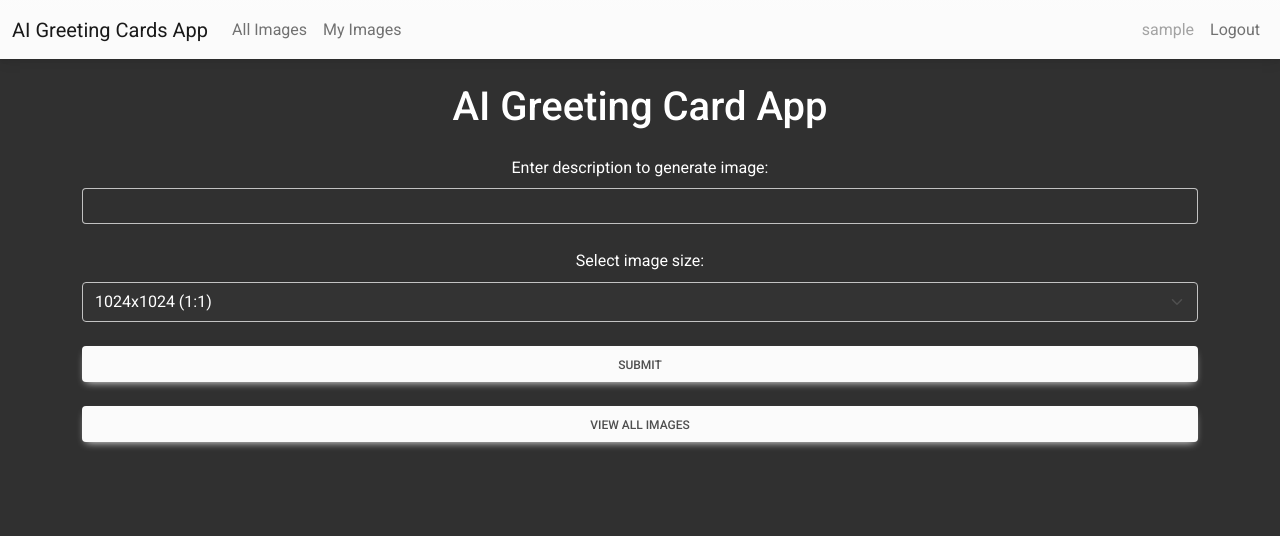
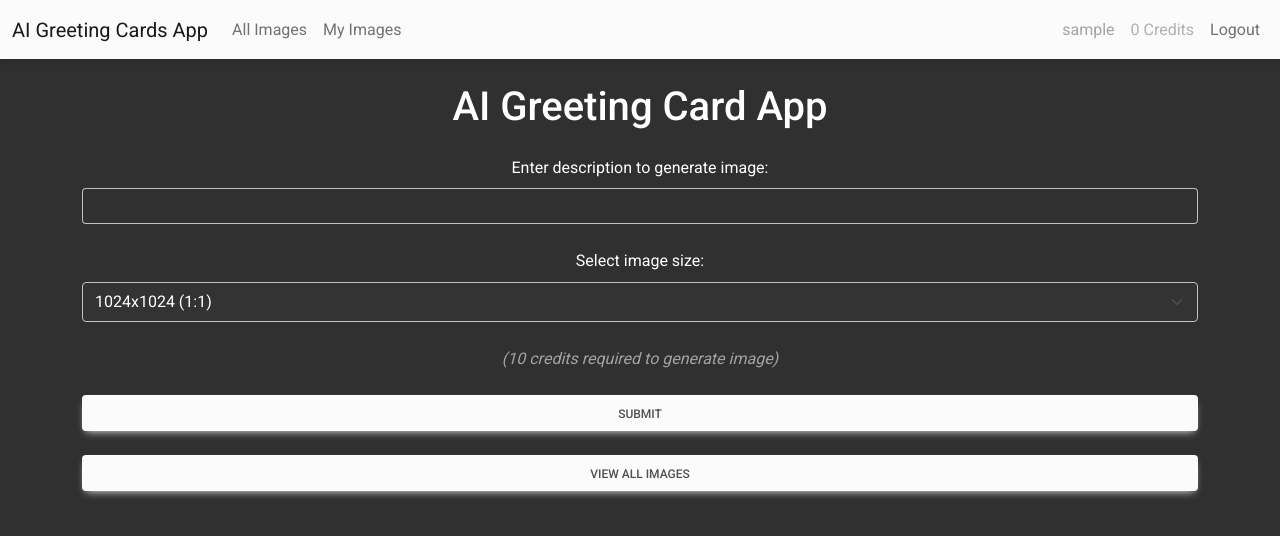
Before and after one commit to DrCBeatz/ai_greeting_cards, a Django app: page / in a window 1280 px wide. Shown: the top 536 px of the page. Run offline with Django 4.2, Linux system fonts and the light colour scheme; the visitor is signed in with stand-in values (Sample User, id 1); parts of the project's set-up code (start-up, migrations or seed data) failed here and were passed over.

Commit message:
add credits feature

```diff
--- a/accounts/admin.py
+++ b/accounts/admin.py
@@ -3,7 +3,6 @@
 from django.contrib import admin
 from django.contrib.auth import get_user_model
 from django.contrib.auth.admin import UserAdmin
-
 from .forms import CustomUserCreationForm, CustomUserChangeForm
 
 CustomUser = get_user_model()
@@ -16,6 +15,11 @@ class CustomUserAdmin(UserAdmin):
         "email",
         "username",
         "is_superuser",
+        "credits",
     ]
 
+    fieldsets = UserAdmin.fieldsets + (
+        (None, {'fields': ('credits',)}),
+    )
+
 admin.site.register(CustomUser, CustomUserAdmin)
--- a/accounts/models.py
+++ b/accounts/models.py
@@ -4,4 +4,4 @@ from django.contrib.auth.models import AbstractUser
 from django.db import models
 
 class CustomUser(AbstractUser):
-    pass
+    credits = models.IntegerField(default=0)
--- a/accounts/urls.py
+++ b/accounts/urls.py
@@ -1,9 +1,10 @@
 # accounts/urls.py
 
 from django.urls import path
-from .views import user_login, SignupPageView
+from .views import user_login, SignupPageView, add_credits
 
 urlpatterns = [
     path('login/', user_login, name='login'),
     path("signup/", SignupPageView.as_view(), name="signup"),
+    path('add-credits/<int:amount>/', add_credits, name='add_credits'),
 ]
--- a/aigreetingcards/views.py
+++ b/aigreetingcards/views.py
@@ -36,10 +36,16 @@ def check_task_status(request, task_id):
 def home(request):
     prompt = ''
     if request.method == 'POST':
-        prompt = request.POST.get('prompt')
-        size = request.POST.get('size')
-        task = generate_image_task.delay(prompt, size, request.user.id)
-        return HttpResponseRedirect(reverse('image_list') + f"?task_id={task.id}")
+        if request.user.credits >= 10:
+            prompt = request.POST.get('prompt')
+            size = request.POST.get('size')
+            request.user.credits -= 10
+            request.user.save()
+            task = generate_image_task.delay(prompt, size, request.user.id)
+            return HttpResponseRedirect(reverse('image_list') + f"?task_id={task.id}")
+        else:
+            messages.error(request, 'Insufficient credits to generate an image.')
+            return redirect('home')
 
     return render(request, 'home.html', {'prompt': prompt})
 
--- a/templates/home.html
+++ b/templates/home.html
@@ -35,7 +35,7 @@
       <option value="1024x1792">1024x1792 (4:7)</option>
       <option value="1792x1024">1792x1024 (7:4)</option>
     </select>
-
+    <p class="text-muted mb-4"><em>(10 credits required to generate image)</em></p>
     <button
       type="submit"
       class="btn btn-light btn-block mb-4"
--- a/templates/navbar.html
+++ b/templates/navbar.html
@@ -32,6 +32,9 @@
           <a class="nav-link disabled text-muted">{{user.username}}</a>
         </li>
         <li class="nav-item">
+          <a class="nav-link disabled">{{user.credits}} Credits</a>
+        </li>
+        <li class="nav-item">
           <a class="nav-link" href="{% url 'logout' %}">Logout</a>
         </li>
         {% else %}
```
Also changed, not shown: accounts/views.py (+10 -2 lines), accounts/migrations/0002_customuser_credits.py (added), accounts/tests/test_accounts.py (line endings or trailing spaces). Lines whose indentation alone changed are shown as unchanged.
